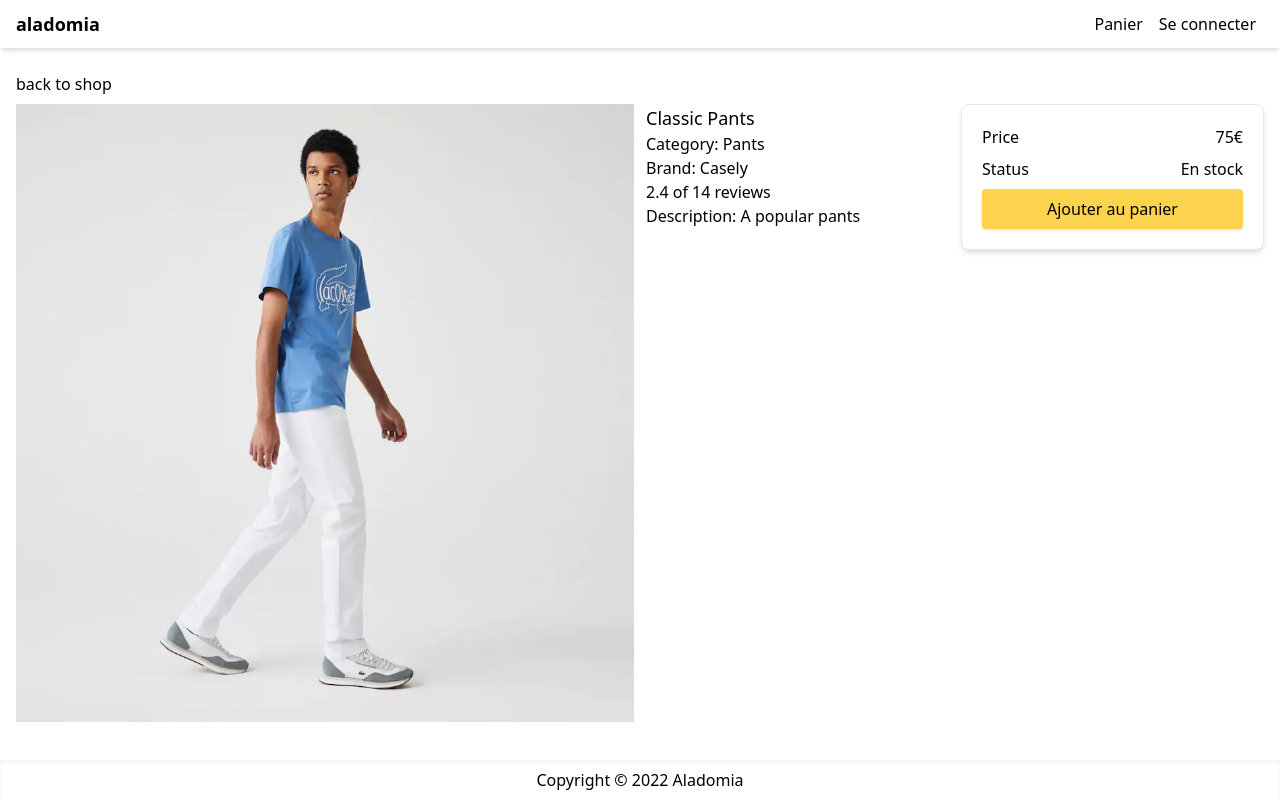
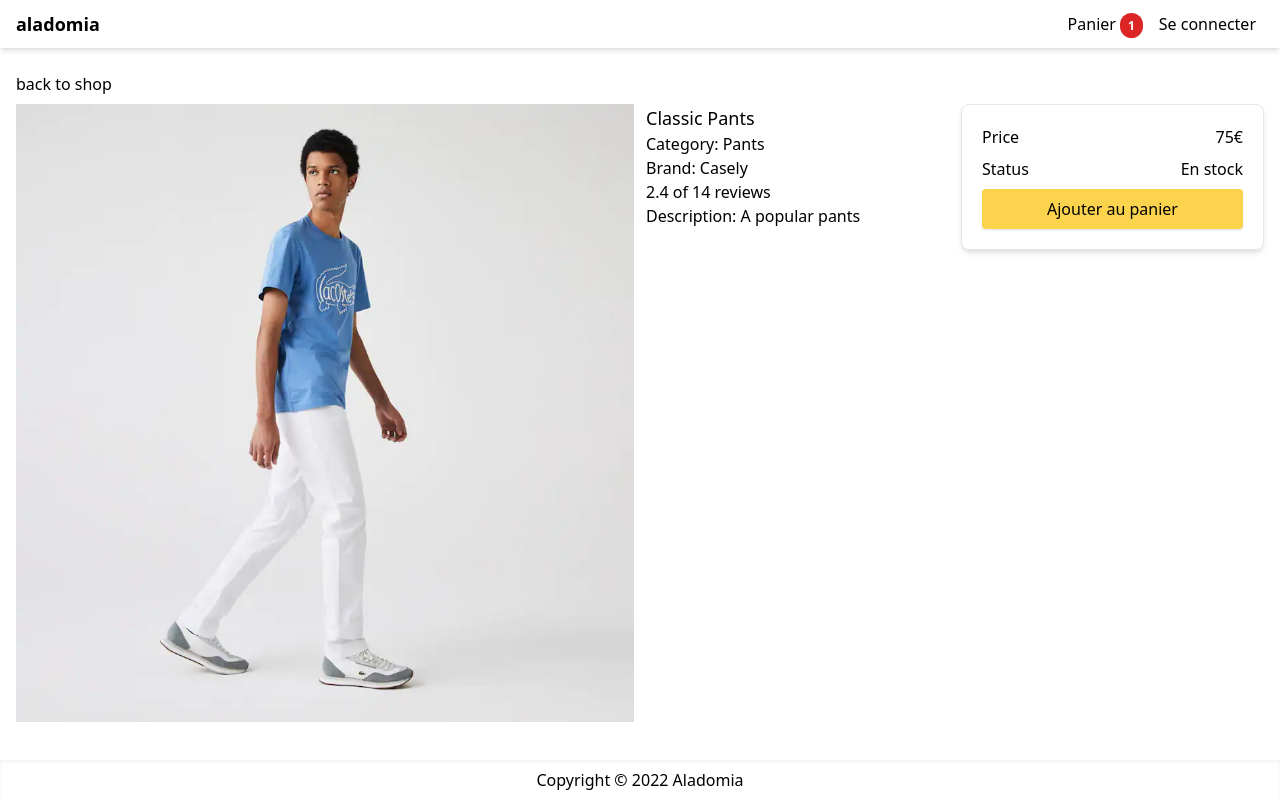
Before and after one commit to SashBFa/Aladomia, a Next.js app: page /product/classic-pants in a window 1280 px wide. Both pictures are taken after a click on the button "Ajouter au panier". Built offline with nearby package versions, Linux system fonts and the light colour scheme.

Commit message:
store reducer

```diff
--- a/components/Layout.tsx
+++ b/components/Layout.tsx
@@ -1,3 +1,4 @@
+import { StoreProvider } from "../utils/Store";
 import Footer from "./Footer";
 import Navigation from "./Navigation";
 
@@ -7,11 +8,15 @@ type layoutProps = {
 
 const Layout = ({ children }: layoutProps) => {
   return (
-    <div className="min-h-screen flex flex-col justify-between">
-      <Navigation />
-      <main className="container m-auto mt-4 px-4">{children}</main>
-      <Footer />
-    </div>
+    <>
+      <StoreProvider>
+        <div className="min-h-screen flex flex-col justify-between">
+          <Navigation />
+          <main className="container m-auto mt-4 px-4">{children}</main>
+          <Footer />
+        </div>
+      </StoreProvider>
+    </>
   );
 };
 
--- a/components/Navigation.tsx
+++ b/components/Navigation.tsx
@@ -1,6 +1,14 @@
 import Link from "next/link";
+import { useContext } from "react";
+import { Store } from "../utils/Store";
+
+interface quantityProps {
+  quantity: number;
+}
 
 const Navigation = () => {
+  const { state, dispatch } = useContext(Store);
+  const { cart } = state;
   return (
     <nav className="flex justify-between items-center px-4 h-12 shadow-md">
       <Link href="/">
@@ -8,7 +16,17 @@ const Navigation = () => {
       </Link>
       <div>
         <Link href="/cart">
-          <a className="p-2">Panier</a>
+          <a className="p-2">
+            Panier
+            {cart.cartItems.length > 0 && (
+              <span className="ml-1 rounded-full bg-red-600 px-2 py-1 text-xs font-bold text-white">
+                {cart.cartItems.reduce(
+                  (a: number, c: quantityProps) => a + c.quantity,
+                  0
+                )}
+              </span>
+            )}
+          </a>
         </Link>
         <Link href="/login">
           <a className="p-2">Se connecter</a>
--- a/pages/product/[slug].tsx
+++ b/pages/product/[slug].tsx
@@ -1,19 +1,47 @@
+import { Alert } from "@mui/material";
 import Image from "next/image";
 import Link from "next/link";
 import { useRouter } from "next/router";
+import { useContext, useState } from "react";
 import Meta from "../../components/Meta";
 import data from "../../utils/data";
+import { Store } from "../../utils/Store";
+
+interface existItemProps {
+  slug: string;
+}
 
 const ProductScreen = () => {
+  const [stockAlert, setStockAlert] = useState<boolean>(false);
+  const { state, dispatch } = useContext(Store);
   const { query } = useRouter();
   const { slug } = query;
   const product = data.products.find((x) => x.slug === slug);
+
   if (!product) {
     return <div>Product Not Found</div>;
   }
+
+  const addToCartHandler = () => {
+    const existItem = state.cart.cartItems.find(
+      (x: existItemProps) => x.slug === product.slug
+    );
+    const quantity: number = existItem ? existItem.quantity + 1 : 1;
+    if (product.countInStock < quantity) {
+      setStockAlert(true);
+      return;
+    }
+    dispatch({ type: "CART_ADD_ITEM", payload: { ...product, quantity } });
+  };
+
   return (
     <>
       <Meta title={product.name} description={product.description} />
+      {stockAlert && (
+        <Alert severity="error">
+          Désolé, nous n&apos;avons plus asser de cet article en stock
+        </Alert>
+      )}
       <div className="py-2">
         <Link href="/shop">back to shop</Link>
       </div>
@@ -25,6 +53,7 @@ const ProductScreen = () => {
             width={640}
             height={640}
             layout="responsive"
+            priority
           />
         </div>
         <div>
@@ -52,7 +81,12 @@ const ProductScreen = () => {
                 {product.countInStock > 0 ? "En stock" : "Indisponible"}
               </div>
             </div>
-            <button className="primary-button w-full">Ajouter au panier</button>
+            <button
+              className="primary-button w-full"
+              onClick={addToCartHandler}
+            >
+              Ajouter au panier
+            </button>
           </div>
         </div>
       </div>
--- /dev/null
+++ b/utils/Store.tsx
@@ -0,0 +1,66 @@
+import React, { useReducer, createContext, Dispatch } from "react";
+
+interface cartItemsProps {
+  name: string;
+  slug: string;
+  countInStock: number;
+  quantity: number;
+}
+
+interface stateProps {
+  cart: {
+    cartItems: cartItemsProps[];
+  };
+}
+
+interface actionProps {
+  type: string;
+  payload: any;
+}
+
+interface IContextProps {
+  state: stateProps;
+  dispatch: Dispatch<actionProps>;
+}
+
+interface storeProviderProps {
+  children: JSX.Element;
+}
+
+interface existItemProps {
+  name: string;
+  slug: string;
+}
+
+export const Store = createContext({} as IContextProps);
+
+const initialState: stateProps = {
+  cart: { cartItems: [] },
+};
+
+const reducer = (state: stateProps, action: actionProps) => {
+  switch (action.type) {
+    case "CART_ADD_ITEM": {
+      const newItem = action.payload;
+      const existItem = state.cart.cartItems.find(
+        (item: existItemProps) => item.slug === newItem.slug
+      );
+      //console.log(state.cart.cartItems);
+
+      const cartItems = existItem
+        ? state.cart.cartItems.map((item: existItemProps) =>
+            item.name === existItem.name ? newItem : item
+          )
+        : [...state.cart.cartItems, newItem];
+      return { ...state, cart: { ...state.cart, cartItems } };
+    }
+    default:
+      return state;
+  }
+};
+
+export function StoreProvider({ children }: storeProviderProps) {
+  const [state, dispatch] = useReducer(reducer, initialState);
+  const value = { state, dispatch };
+  return <Store.Provider value={value}>{children}</Store.Provider>;
+}
```
